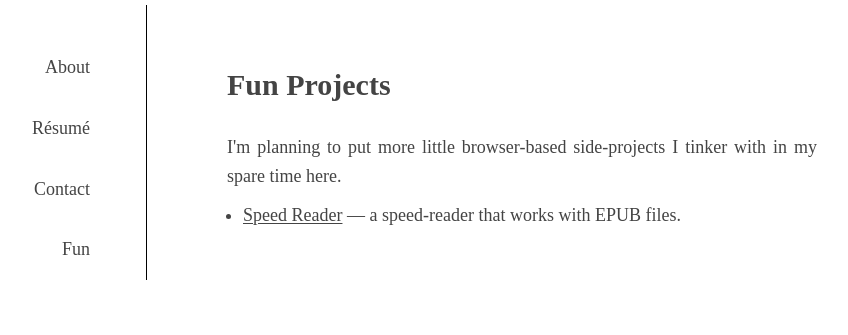
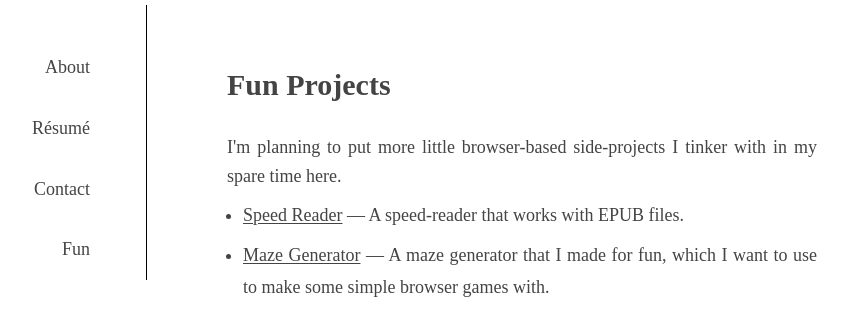
Before and after one commit to poltak/poltak.github.io, a SvelteKit app: page /fun in a window 1280 px wide. Shown: the part 155-490 px from the top of the page, without its empty margins (223-1071 px from the left). Built offline with nearby package versions, Linux system fonts and the light colour scheme.

Commit message:
Add maze generator link to fun page

```diff
--- a/src/routes/(app)/fun/+page.svelte
+++ b/src/routes/(app)/fun/+page.svelte
@@ -10,7 +10,11 @@
 
 <ul>
     <li>
-        <a href="{base}/speed-reader">Speed Reader</a> — a speed-reader that works with EPUB files.
+        <a href="{base}/speed-reader">Speed Reader</a> — A speed-reader that works with EPUB files.
+    </li>
+    <li>
+        <a href="{base}/maze-generator">Maze Generator</a> — A maze generator that I made for fun, which
+        I want to use to make some simple browser games with.
     </li>
 </ul>
 
```
